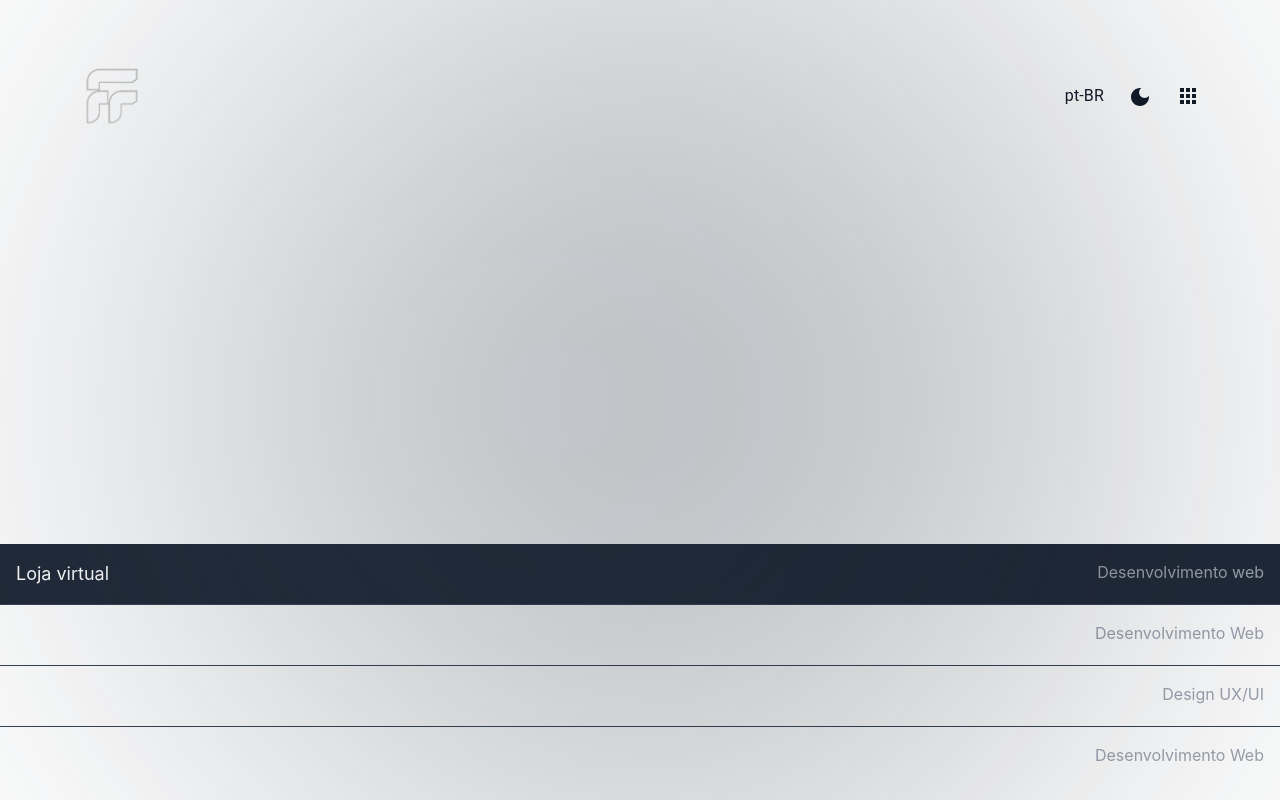
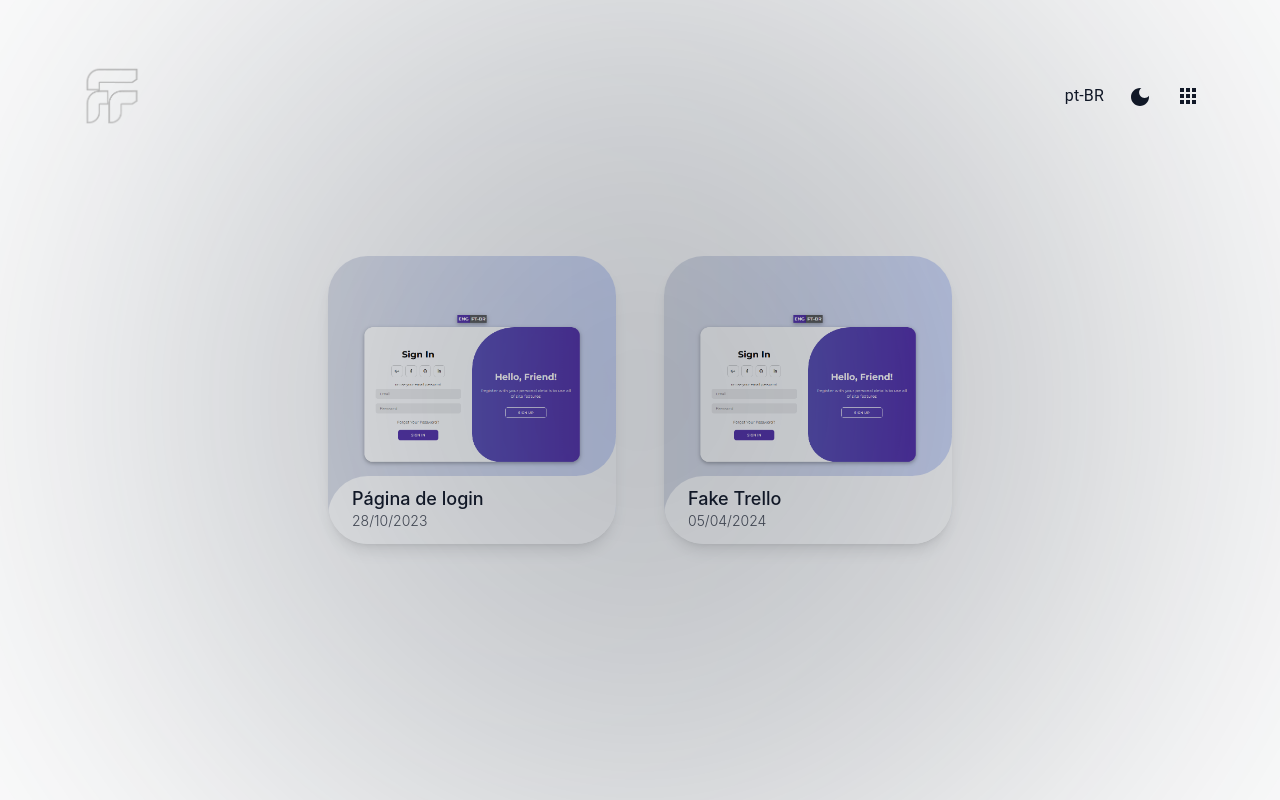
Before and after one commit to FelipeFrancca/portfolio, a React (Create React App) app: page / in a window 1280 px wide. Built offline with nearby package versions, Linux system fonts and the light colour scheme.

Commit message:
testing new components

```diff
--- a/src/components/projectList.tsx
+++ b/src/components/projectList.tsx
@@ -1,114 +1,70 @@
-import { JSX, useState } from "react";
-import { motion } from "framer-motion";
+import React from "react";
+import Img1 from "../assets/img/img1.png";
 
-interface Project {
-  id: number;
-  name: string;
-  category: string;
-  preview: string;
-  caminho: string;
-}
+type CardProps = {
+  image: string;
+  title: string;
+  date: string;
+  description: string;
+};
 
-const projects: Project[] = [
+const Card: React.FC<CardProps> = ({ image, title, date, description }) => {
+  return (
+    <div className="group relative w-72 h-72 bg-light-background dark:bg-dark-background rounded-[40px] shadow-lg transition-all duration-500 overflow-hidden hover:h-[420px]">
+      <div
+        className="relative w-full h-[260px] bg-cover bg-center transition-all duration-500"
+        style={{ backgroundImage: `url(${image})` }}
+      >
+        <div className="absolute bottom-[-40px] w-full h-[80px] bg-light-background dark:bg-dark-background rounded-[40px]"></div>
+        <div className="absolute right-0 bottom-[40px] w-[80px] h-[80px] bg-transparent rounded-full shadow-[75px_70px_0_40px_theme(colors.light.background)] dark:shadow-[75px_70px_0_40px_theme(colors.dark.background)]"></div>
+      </div>
+      <div className="relative z-10 top-[-55px] p-6">
+        <h3 className="relative text-lg font-medium text-light-text dark:text-dark-text">
+          {title}
+          <br />
+          <span className="absolute bottom-[-18px] left-0 text-sm font-light opacity-75">
+            {date}
+          </span>
+        </h3>
+        <p className="relative mt-6 text-light-text dark:text-dark-text opacity-0 transition-opacity duration-500 group-hover:opacity-100">
+          {description}
+        </p>
+      </div>
+    </div>
+  );
+};
+
+const RevealCards: React.FC = () => {
+  const cardsData = [
     {
-    id: 1,
-    name: "Loja virtual",
-    category: "Desenvolvimento web",
-    preview: "https://i.ytimg.com/vi/jSJugUaCtFI/maxresdefault.jpg",
-    caminho: "/projeto1",
+      image: Img1,
+      title: "Página de login",
+      date: "28/10/2023",
+      description:
+        "Uma simples pagina de login criada para praticar noções de design e interface do usuário.",
     },
     {
-    id: 2,
-    name: "Fake Trello",
-    category: "Desenvolvimento Web",
-    preview: "https://upload.wikimedia.org/wikipedia/pt/6/6e/Zor%C3%A3o.png",
-    caminho: "/projeto2",
-  },
-  {
-    id: 3,
-    name: "Login page",
-    category: "Design UX/UI",
-    preview:
-      "https://static.wikia.nocookie.net/onepiece/images/a/af/Tony_Tony_Chopper_Anime_Post_Timeskip_Infobox.png/revision/latest/scale-to-width/360?cb=20240727231850&path-prefix=pt",
-    caminho: "/projeto3",
-  },
-  {
-    id: 4,
-    name: "Consumo de API",
-    category: "Desenvolvimento Web",
-    preview: "https://i.ytimg.com/vi/jSJugUaCtFI/maxresdefault.jpg",
-    caminho: "/projeto4",
+      image: Img1,
+      title: "Fake Trello",
+      date: "05/04/2024",
+      description:
+        'Projeto kanban desenvolvido em React.js para por em prática habilidades de "drag and drop" com layout baseado no site Trello.',
     },
   ];
 
-export default function ProjectList(): JSX.Element {
-  const [currentProject, setCurrentProject] = useState<Project>(projects[0]);
-  const [hoveredProjectId, setHoveredProjectId] = useState<number | null>(null);
-
   return (
-    <div className="flex flex-col h-screen text-white">
-      <motion.div
-        className="flex-1 flex items-center justify-center"
-        initial={{ opacity: 0, scale: 0.9 }}
-        animate={{ opacity: 1, scale: 1 }}
-        exit={{ opacity: 0, scale: 0.9 }}
-        transition={{ duration: 0.5 }}
-      >
-        {currentProject && (
-          <a
-            href={currentProject.caminho}
-            target="_blank"
-            rel="noopener noreferrer"
-            className="cursor-pointer"
-          >
-            <img
-              src={currentProject.preview}
-              alt={`Preview do projeto ${currentProject.name}`}
-              width={500}
-              height={300}
-              className="h-80 w-full object-cover rounded-tl-3xl rounded-br-3xl"
+    <div className="flex items-center gap-12 justify-center min-h-screen">
+      {cardsData.map((card, index) => (
+        <Card
+          key={index}
+          image={card.image}
+          title={card.title}
+          date={card.date}
+          description={card.description}
         />
-          </a>
-        )}
-      </motion.div>
-
-      <div className="h-64 overflow-y-auto scroll-container">
-        <ul className="divide-y divide-gray-700">
-          {projects.map((project) => (
-            <li
-              key={project.id}
-              role="link"
-              tabIndex={0}
-              className={`p-4 flex justify-between items-center cursor-pointer relative group ${
-                currentProject.id === project.id
-                  ? "bg-gray-800"
-                  : "bg-transparent"
-              }`}
-              onClick={() => {
-                console.log(`Projeto ${project.name} selecionado.`);
-                setCurrentProject(project);
-              }}
-              onMouseEnter={() => setHoveredProjectId(project.id)}
-              onMouseLeave={() => setHoveredProjectId(null)}
-              onKeyDown={(e) => {
-                if (e.key === "Enter") setCurrentProject(project);
-              }}
-            >
-              <a href={project.caminho} className="w-full block">
-                {hoveredProjectId === project.id && (
-                  <span className="absolute left-0 top-1/2 transform -translate-y-1/2 text-gray-300">
-                    →
-                  </span>
-                )}
-                <div className="flex justify-between w-full">
-                  <span className="text-lg">{project.name}</span>
-                  <span className="text-gray-400">{project.category}</span>
-                </div>
-              </a>
-            </li>
       ))}
-        </ul>
-      </div>
     </div>
   );
-}
+};
+
+export default RevealCards;
```
Also changed, not shown: src/assets/img/img1.png (added), src/assets/img/img2.png (added). Lines whose indentation alone changed are shown as unchanged.
